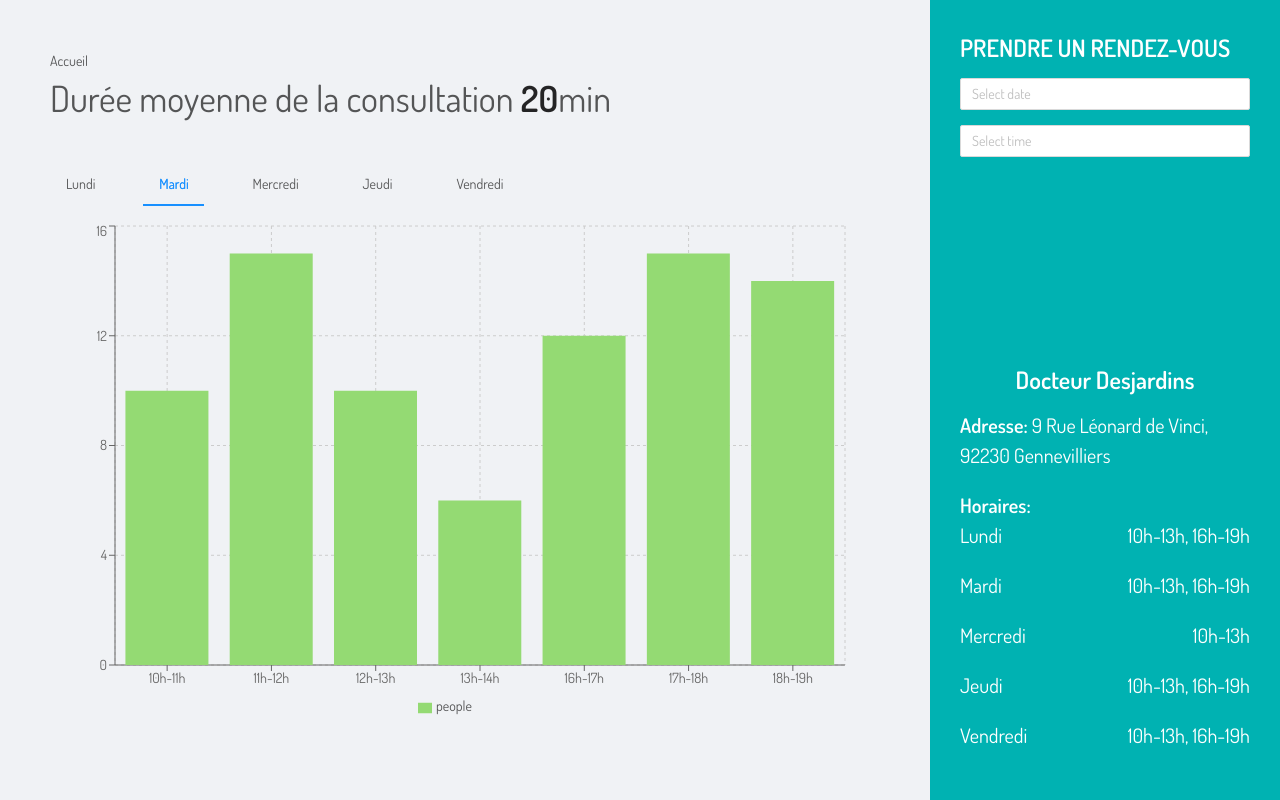
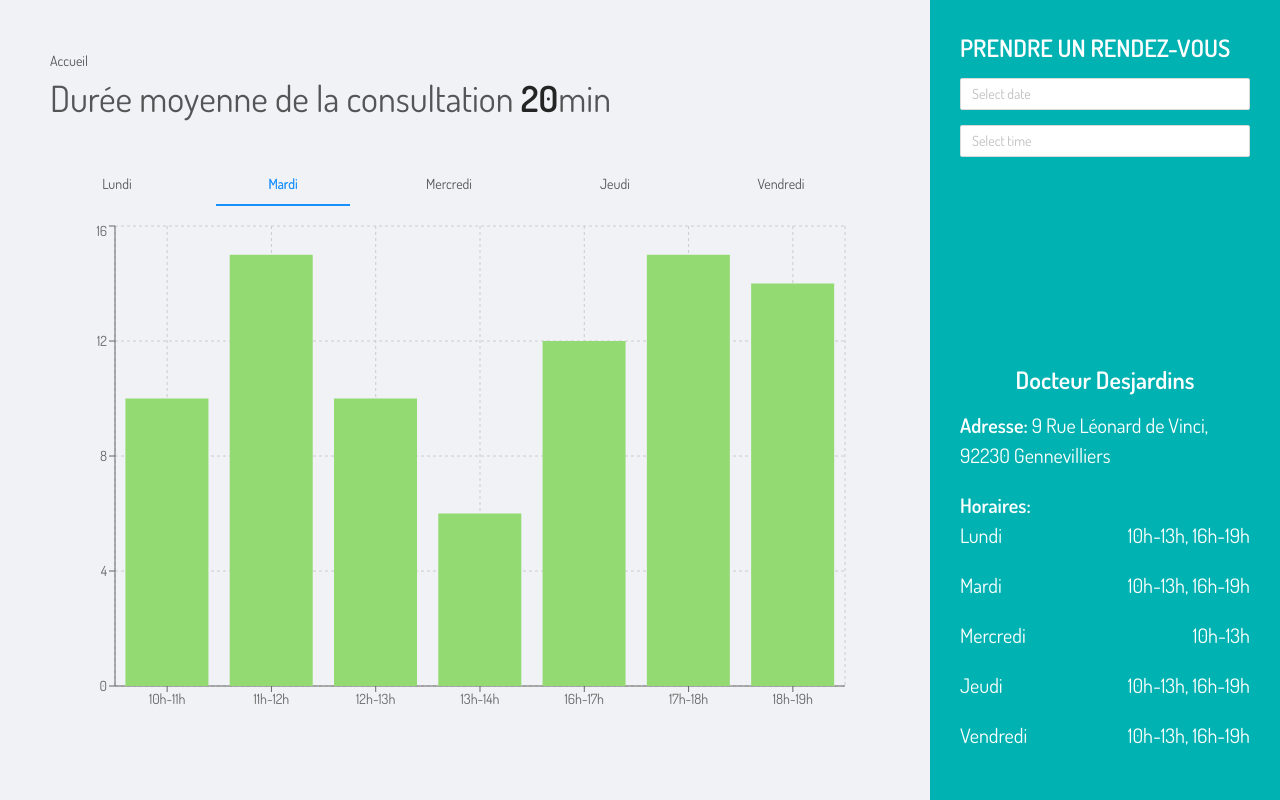
Before and after one commit to codingfactory-by-itescia/borne-to-be-alive, a React (Create React App) app in the folder webapp/: page /RDV in a window 1280 px wide. Built offline with nearby package versions, Linux system fonts and the light colour scheme.

Commit message:
stats tabs

```diff
--- a/webapp/src/views/Rdv/index.js
+++ b/webapp/src/views/Rdv/index.js
@@ -102,7 +102,7 @@ export default class Rdv extends Component {
 									<CartesianGrid strokeDasharray="3 3" />
 									<XAxis dataKey="time" />
 									<YAxis />
-									<Legend content="Consultations" />
+									{/* <Legend content="Consultations" /> */}
 									<Bar dataKey="people" fill="#94DA73" />
 								</BarChart>
 							</TabPane>
--- a/webapp/src/views/Rdv/style.scss
+++ b/webapp/src/views/Rdv/style.scss
@@ -16,4 +16,17 @@
         color: #fff;
         text-align: center;
     }
+
+    .ant-tabs-nav-list {
+        width: 100%;
+    }
+
+    .ant-tabs-tab {
+        width: calc(100% / 5);
+        text-align: center;
+    }
+
+    .ant-tabs-tab-btn {
+        width: 100%;
+    }
 }
```
